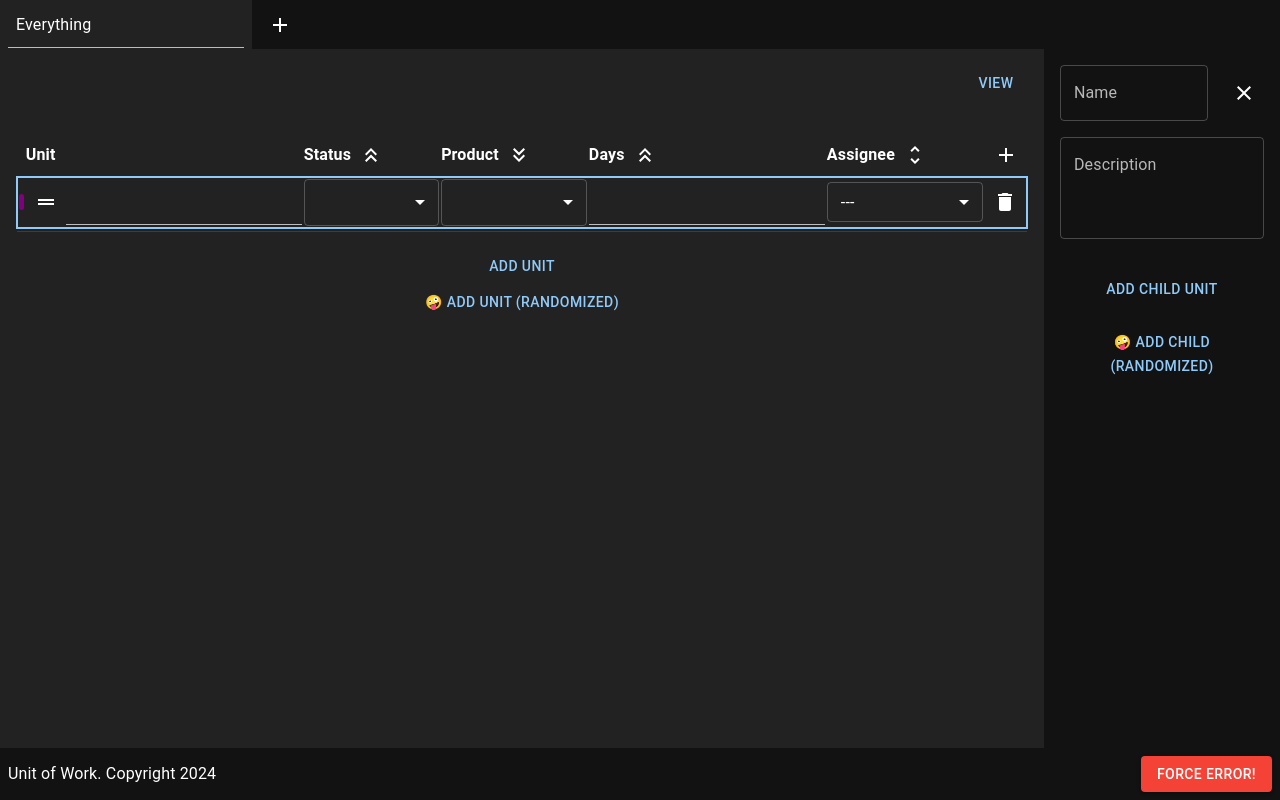
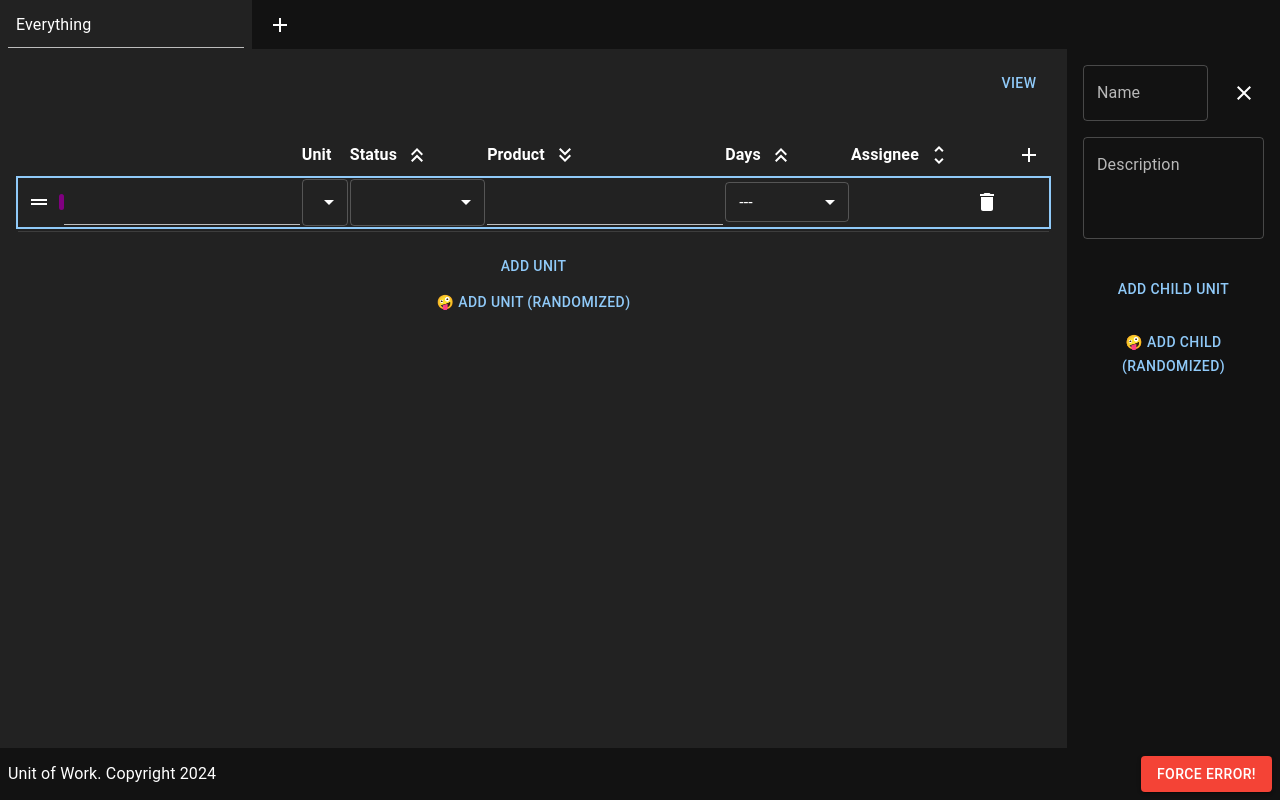
Before and after one commit to spensbot/unit-of-work, a React (Vite) app: page / in a window 1280 px wide. Both pictures are taken after a click on the button "ADD UNIT". Built offline with nearby package versions, Linux system fonts and the light colour scheme.

Commit message:
🎨 Unit view tweaks/improvements

```diff
--- a/src/Unit/UnitViewTr.tsx
+++ b/src/Unit/UnitViewTr.tsx
@@ -25,10 +25,10 @@ function UnitViewTr({ guid }: { guid: string }) {
 
   return (
     <Root isActive={isActive}>
-      <UnitDepth guid={guid} />
       <Td>
         <Box display="flex" alignItems="center">
           {UnitSelect(guid)}
+          <UnitDepth guid={guid} />
           <DisplayInput
             value={name}
             onChange={(name) =>
@@ -77,11 +77,13 @@ export function GroupTotalViewTr({ grouping }: { grouping: Grouping }) {
 }
 
 const Root = styled.tr<{ isActive: boolean }>`
+  border: ${(props) =>
+    props.isActive
+      ? `2px solid ${props.theme.palette.primary.main}`
+      : `2px solid transparent`};
+
   border-bottom: ${(props) =>
     !props.isActive && `1px solid ${props.theme.palette.divider}`};
-
-  border: ${(props) =>
-    props.isActive && `2px solid ${props.theme.palette.primary.main}`};
   /* background-color: green; */
 `
 
@@ -131,13 +133,11 @@ function UnitDepth({ guid }: { guid: string }) {
   const depth = useActivePortfolio((p) => getDepth(guid, p))
 
   return (
-    <Td>
-      <Box display="flex" gap="0.2rem">
-        {Array.from({ length: depth + 1 }).map((_, i) => (
-          <DepthIcon key={i} />
-        ))}
-      </Box>
-    </Td>
+    <Box display="flex" gap="0.2rem">
+      {Array.from({ length: depth + 1 }).map((_, i) => (
+        <DepthIcon key={i} />
+      ))}
+    </Box>
   )
 }
 
```
